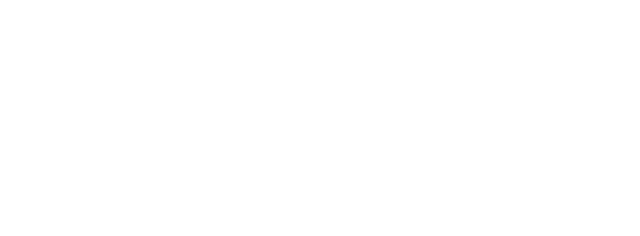
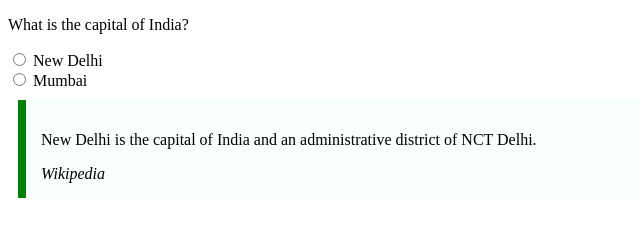
Before and after one commit to acciojob/trivia-Vineetshukla2028, a website: page main.html in a window 1280 px wide. Shown: the whole page, without its empty margins (0-640 px from the left). Drawn offline with Linux system fonts and the light colour scheme.

Commit message:
created a submission

```diff
--- a/main.html
+++ b/main.html
@@ -4,10 +4,30 @@
 
 <head>
 	<link rel="stylesheet" href="styles.css">
+	<style>
+    blockquote {
+      max-width: 600px;
+      margin: 10px;
+      padding: 15px;
+      border-left: 8px solid green;
+      background-color: #f8fffe;
+
+      font-weight: bold;
+    }
+  </style>
 </head>
 
 <body>
 	<!-- the entire body must be written by student -->
+
+  <p>What is the capital of India?</p>
+  <input type="radio" name="capital" value="New Delhi"> New Delhi<br>
+  <input type="radio" name="capital" value="Mumbai"> Mumbai<br>
+
+  <blockquote>
+    <p>New Delhi is the capital of India and an administrative district of NCT Delhi.</p>
+    <cite>Wikipedia</cite>
+  </blockquote>
     <script type="text/javascript" src="./script.js">
 </script>
 
```
